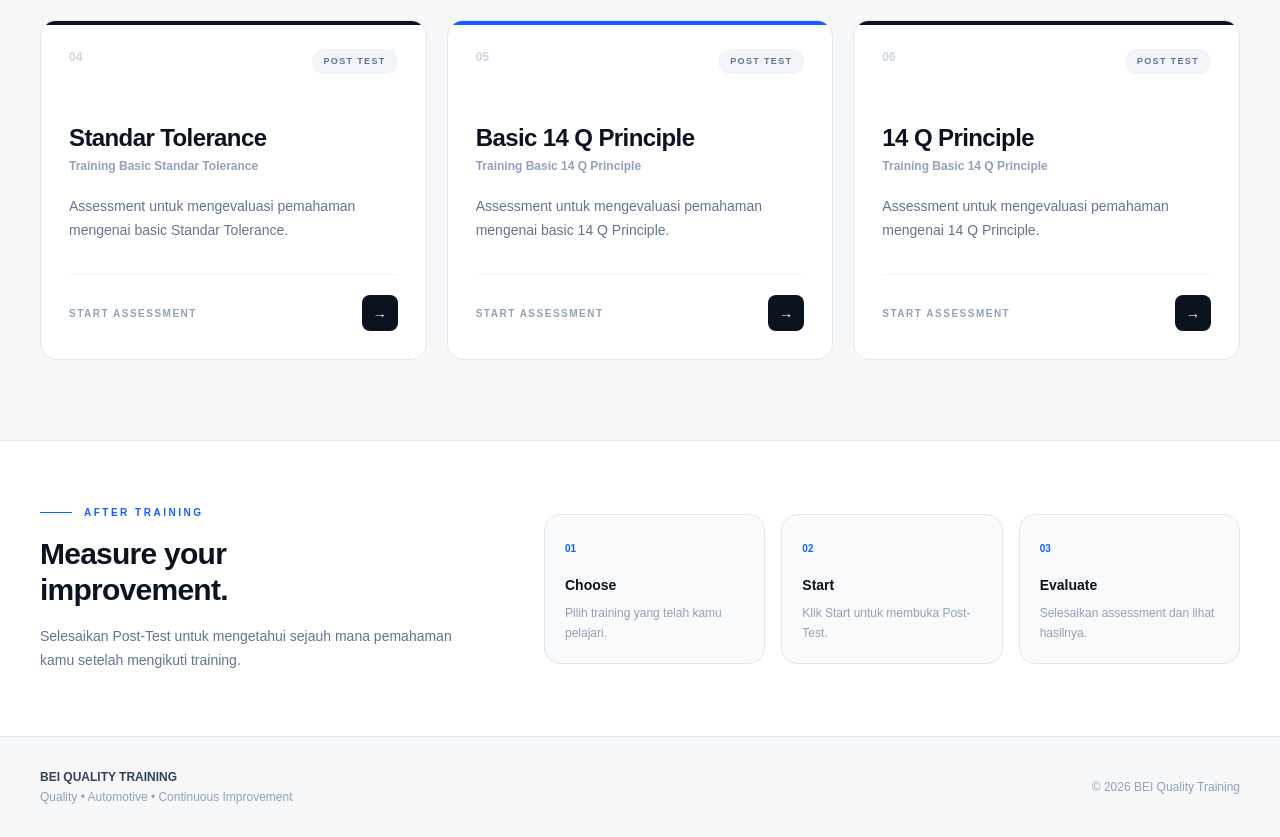
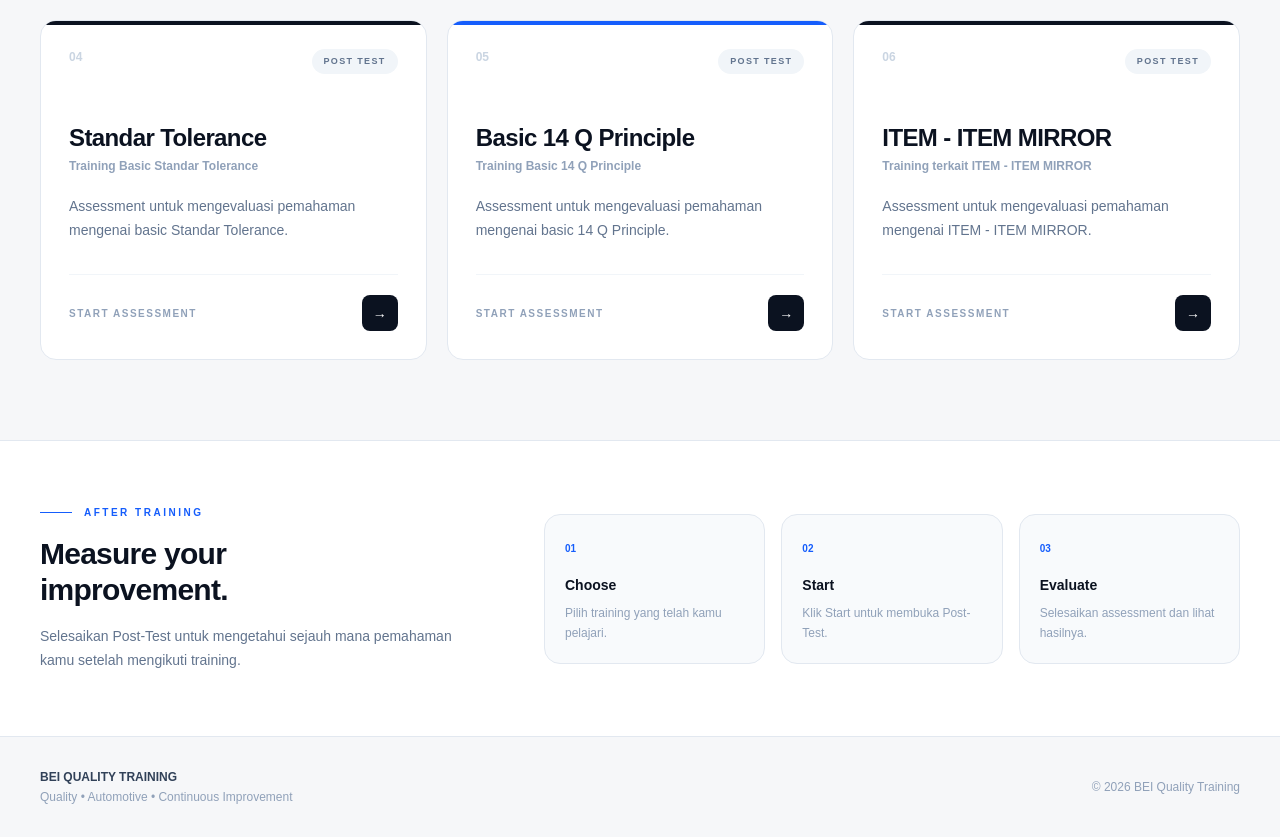
Before and after one commit to robysunjaya20/bei-quality-training, a Next.js app: page /post-test in a window 1280 px wide. Shown: the part 1055-1892 px from the top of the page. Built offline with nearby package versions, Linux system fonts and the light colour scheme.

Commit message:
Update post-test details for ITEM - ITEM MIRROR

```diff
--- a/src/app/post-test/page.tsx
+++ b/src/app/post-test/page.tsx
@@ -54,12 +54,12 @@ const postTests = [
   },
   {
     number: "06",
-    title: "14 Q Principle",
-    subtitle: "Training Basic 14 Q Principle",
+    title: "ITEM - ITEM MIRROR",
+    subtitle: "Training terkait ITEM - ITEM MIRROR",
     description:
-      "Assessment untuk mengevaluasi pemahaman mengenai 14 Q Principle.",
+      "Assessment untuk mengevaluasi pemahaman mengenai ITEM - ITEM MIRROR.",
       type: "POST TEST",
-    href: "https://post-test-14q-principle.vercel.app/",
+    href: "https://item-item-mirror.vercel.app/post-test/",
     accent: "dark",
   },
 ];
```
